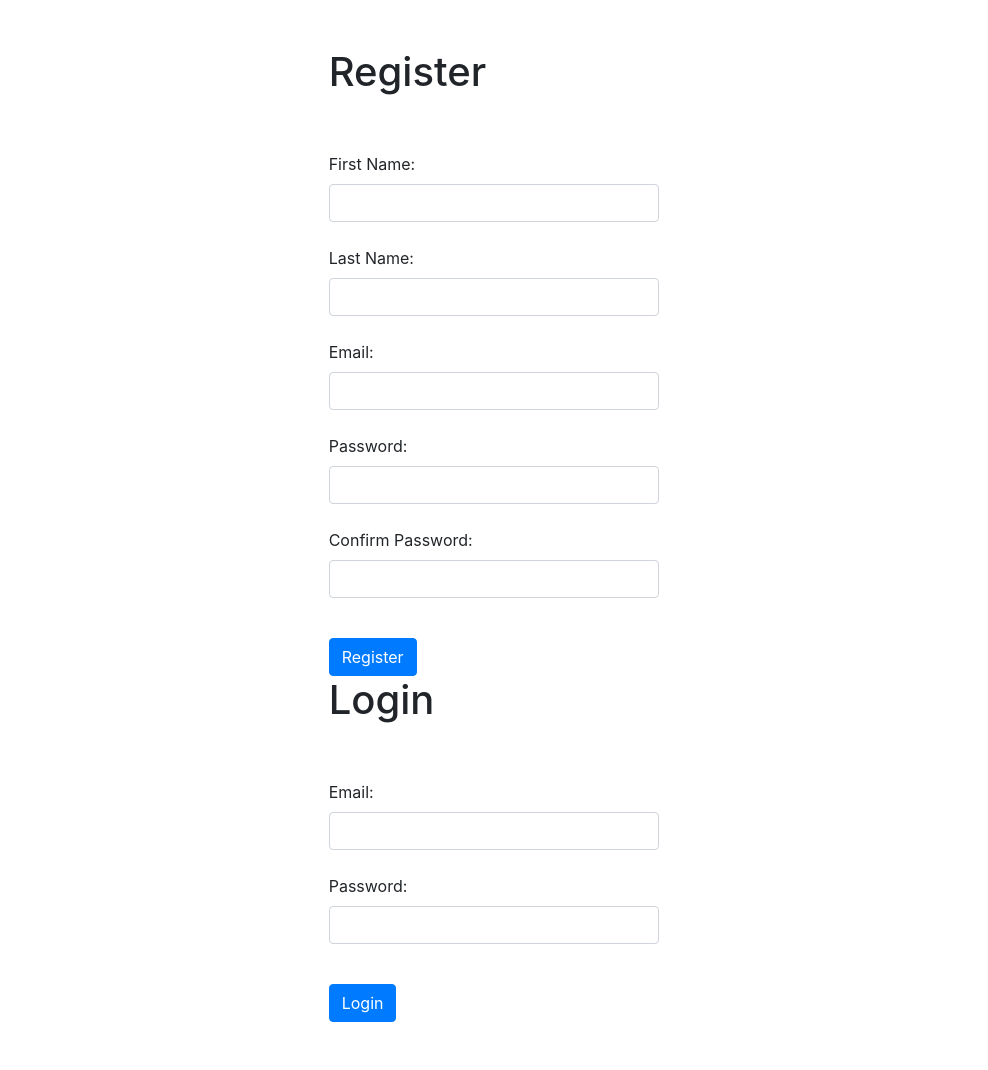
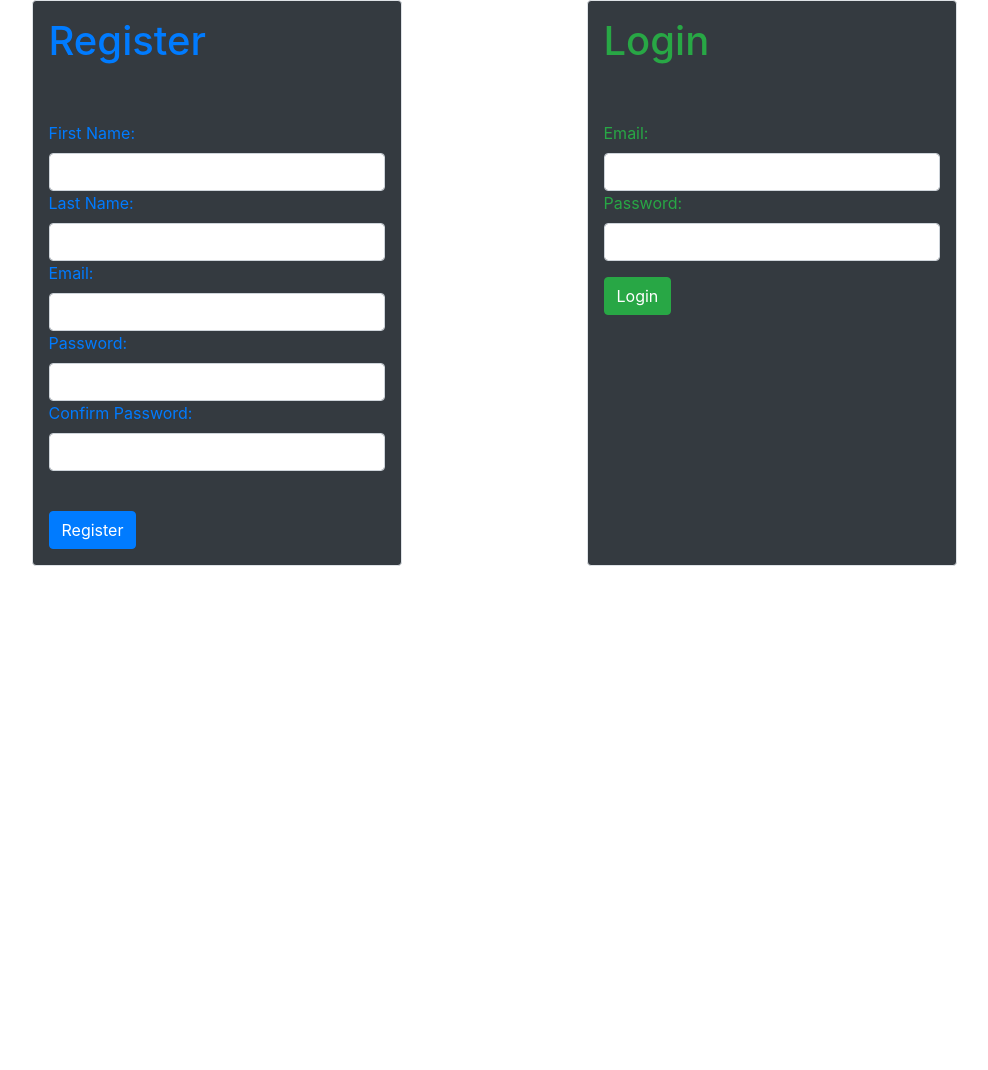
Before and after one commit to kmb405/Python, a Flask app: page / in a window 1280 px wide. Shown: the whole page, without its empty margins (146-1134 px from the left). After the commit the page ends 566 px from the top, so only its background shows below. Run offline with Flask 3, Linux system fonts and the light colour scheme.

Commit message:
updating login

```diff
--- a/Flask_mysql/validation/Login_and_register/flask_app/controller/users.py
+++ b/Flask_mysql/validation/Login_and_register/flask_app/controller/users.py
@@ -1,34 +1,54 @@
-from flask import render_template, session, redirect, request
+from flask import render_template, session, redirect, request, flash
 from flask_app import app
 from flask_app.models.user import User
-
+from flask_bcrypt import Bcrypt
+bcrypt = Bcrypt(app)
 
 @app.route('/')
 def login():
     return render_template('login.html')
 
-@app.route('/dashboard')
-def dashboard():
-    return render_template('dashboard.html')
+@app.route('/dashboard/<int:id>')
+def dashboard(id):
+    if session['id'] == id and session['logged_in'] == True:
+        return render_template('dashboard.html')
+    else:
+        return redirect('/')
+
+@app.route('/logout')
+def logout():
+    session.clear()
+    return redirect("/")
 
 @app.route('/register_user', methods=['POST'])
 def register():
-    session['first_name'] = request.form['first_name']
-    session['last_name'] = request.form['last_name']
-    session['email'] = request.form['email']
-    session['password'] = request.form['password']
-    # if not User.validate_user(request.form):
-    #     return redirect('/')
-    User.create_user(request.form)
+    data = {
+    'first_name': request.form['first_name'],
+    'last_name': request.form['last_name'],
+    'email': request.form['email'],
+    'password': bcrypt.generate_password_hash(request.form['password']),
+    }
+    user = User.get_one_user(request.form['email'])
+    if user:
+        flash('Email already in use.', 'register')
+        return redirect('/')
+    if not User.validate_register(request.form):
+        return redirect('/')
+    User.create_user(data)
     return redirect('/')
 
 @app.route('/login_user', methods=['POST'])
 def login_user():
-    # if not User.validate_user(request.form):
-    #     return redirect('/')
     user = User.get_one_user(request.form['email'])
-    session['first_name'] == user.first_name
-    if user.email == request.form['email'] and user.password == request.form['password']:
-        return redirect('/dashboard')
+    if user:
+        if bcrypt.check_password_hash(user.password, request.form['password']):
+            session['id'] = user.id
+            session['first_name'] = user.first_name
+            session['logged_in'] = True
+            return redirect(f'/dashboard/{user.id}')
+        else:
+            flash('Invalid Email/Password', 'login')
+            return redirect('/')
     else:
+        flash('Invalid Email/Password', 'login')
         return redirect('/')
--- /dev/null
+++ b/Flask_mysql/validation/Login_and_register/flask_app/static/style.css
@@ -0,0 +1,3 @@
+.light-red {
+    background-color: rgb(250, 184, 184);
+}
--- a/Flask_mysql/validation/Login_and_register/flask_app/templates/dashboard.html
+++ b/Flask_mysql/validation/Login_and_register/flask_app/templates/dashboard.html
@@ -12,6 +12,6 @@
             <h1 class="text-center">Welcome {{session.first_name}}</h1>
         </div>
     </div>
-    <a href="/login" class="container d-flex text-primary col-2">Logout</a>
+    <a href="/logout" class="container d-flex text-primary col-2">Logout</a>
 </body>
 </html>
--- a/Flask_mysql/validation/Login_and_register/flask_app/templates/login.html
+++ b/Flask_mysql/validation/Login_and_register/flask_app/templates/login.html
@@ -7,29 +7,49 @@
     <link rel="stylesheet" href="../static/style.css">
     <link rel="stylesheet" href="https://cdn.jsdelivr.net/npm/bootstrap@4.4.1/dist/css/bootstrap.min.css" integrity="sha384-Vkoo8x4CGsO3+Hhxv8T/Q5PaXtkKtu6ug5TOeNV6gBiFeWPGFN9MuhOf23Q9Ifjh" crossorigin="anonymous">
 </head>
-<body>
-    <div class="container d-flex flex-column justify-content-center col-4 p-5">
+<body class="container d-flex justify-content-center">
+    <div class="container flex-column col-4 p-3 bg-dark text-primary border rounded">
         <h1 class="pb-5">Register</h1>
+        <div class="light-red rounded">
+            {% with messages = get_flashed_messages(category_filter=['register']) %} <!-- declare a variable called messages -->
+                {% if messages %} <br><strong class="text-danger d-flex justify-content-center">Flash AHHHH!!!</strong><br><!-- check if there are any messages -->
+                    {% for message in messages %} <!-- loop through the messages -->
+                        <p class="text-danger  d-flex justify-content-center">{{message}}</p> <!-- display each message in a paragraph tag -->
+                    {% endfor %} <br>
+                {% endif %}
+            {% endwith %}
+        </div>
         <form action="/register_user" method="post">
             <label for="first_name">First Name:</label>
-            <input type="text" id="first_name" name="first_name" class="input-group form-control"><br>
+            <input type="text" id="first_name" name="first_name" class="input-group form-control">
             <label for="last_name">Last Name:</label>
-            <input type="text" id="last_name" name="last_name" class="input-group form-control"><br>
+            <input type="text" id="last_name" name="last_name" class="input-group form-control">
             <label for="email">Email:</label>
-            <input type="email" id="email" name="email" class="input-group form-control"><br>
+            <input type="email" id="email" name="email" class="input-group form-control">
             <label for="password">Password:</label>
-            <input type="password" id="password" name="password" class="input-group form-control"><br>
-            <label for="cpnfirm_password">Confirm Password:</label>
-            <input type="password" id="cpnfirm_password" name="cpnfirm_password" class="input-group form-control"><br>
+            <input type="password" id="password" name="password" class="input-group form-control">
+            <label for="confirm_password">Confirm Password:</label>
+            <input type="password" id="confirm_password" name="confirm_password" class="input-group form-control"><br>
             <input type="submit" name="register" id="register" value="Register" class="mt-3 btn btn-primary">
         </form>
+    </div>
+    <div class="container flex-column col-4 p-3 bg-dark text-success border rounded">
         <h1 class="pb-5">Login</h1>
+        <div class="light-red rounded">
+            {% with messages = get_flashed_messages(category_filter=['login']) %} <!-- declare a variable called messages -->
+                {% if messages %} <br><strong class="text-danger d-flex justify-content-center">Flash AHHHH!!!</strong><br><!-- check if there are any messages -->
+                    {% for message in messages %} <!-- loop through the messages -->
+                        <p class="text-danger p-4 d-flex justify-content-center">{{message}}</p> <!-- display each message in a paragraph tag -->
+                    {% endfor %}
+                {% endif %}
+            {% endwith %}
+        </div>
         <form action="/login_user" method="post">
             <label for="email">Email:</label>
-            <input type="email" id="email" name="email" class="input-group form-control"><br>
+            <input type="email" id="email" name="email" class="input-group form-control">
             <label for="password">Password:</label>
-            <input type="password" id="password" name="password" class="input-group form-control"><br>
-            <input type="submit" name="login" id="Login" value="Login" class="mt-3 btn btn-primary">
+            <input type="password" id="password" name="password" class="input-group form-control">
+            <input type="submit" name="login" id="Login" value="Login" class="mt-3 btn btn-success">
         </form>
     </div>
 </body>
```
Also changed, not shown: Flask_mysql/validation/Login_and_register/flask_app/models/user.py (+14 -8 lines), 2 other files.
